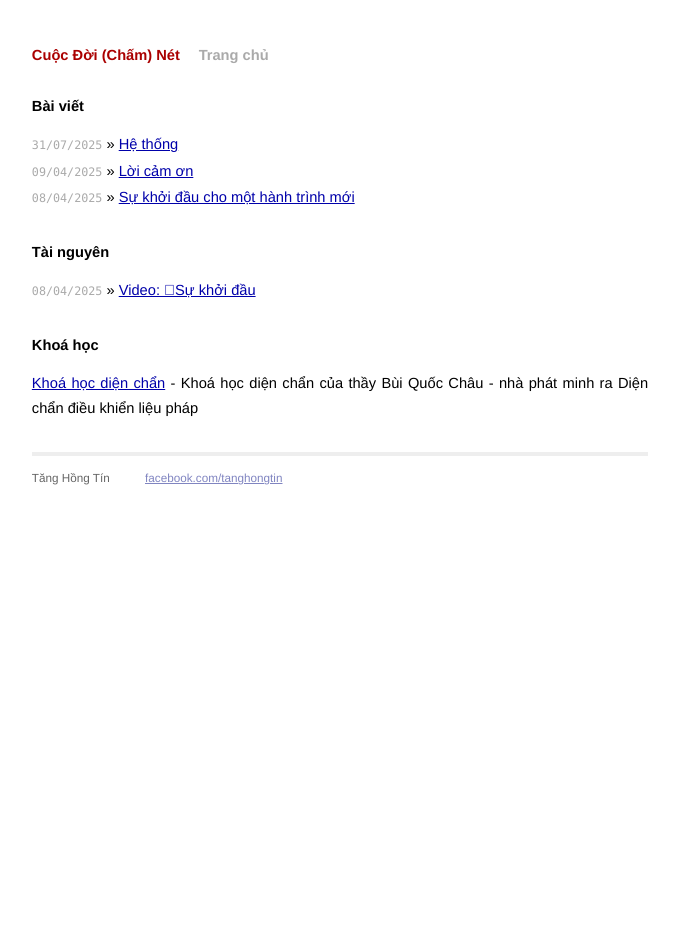
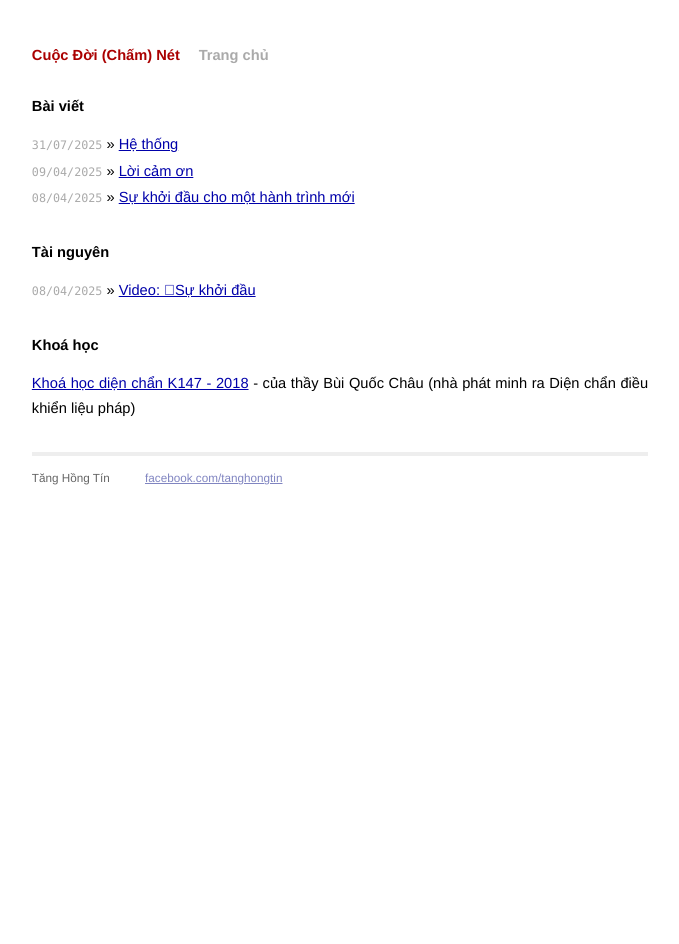
Before and after one commit to tanghongtin/cuocdoi, a Jekyll site: the page built from index.html, in a window 1280 px wide. Shown: the whole page, without its empty margins (300-979 px from the left). Built offline with Jekyll 4.4.1, drawn with Linux system fonts in a browser that asks for light colours.

Commit message:
Update index.html

```diff
--- a/index.html
+++ b/index.html
@@ -18,6 +18,6 @@ title: Cuộc Đời (Chấm) Nét
 
   <h1>Khoá học</h1>
   <ul class="posts">
-    <li><a href="https://www.youtube.com/watch?v=qq5bF5ILnKA&list=PLmybVegIcax6zJu_QFugm4Z6qY5v_FdDo">Khoá học diện chẩn</a> - Khoá học diện chẩn của thầy Bùi Quốc Châu - nhà phát minh ra Diện chẩn điều khiển liệu pháp</li>
+    <li><a href="https://www.youtube.com/watch?v=qq5bF5ILnKA&list=PLmybVegIcax6zJu_QFugm4Z6qY5v_FdDo">Khoá học diện chẩn K147 - 2018</a> - của thầy Bùi Quốc Châu (nhà phát minh ra Diện chẩn điều khiển liệu pháp)</li>
   </ul>
 </div>
```
